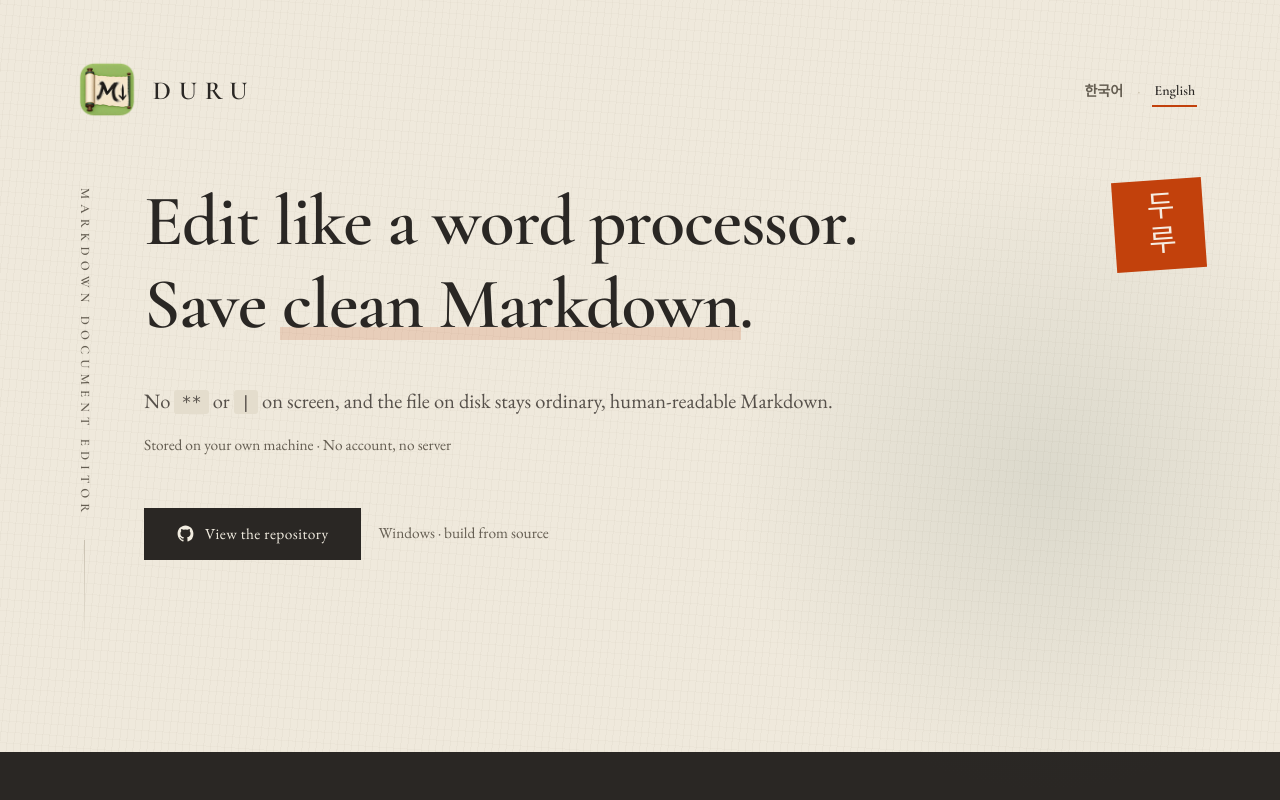
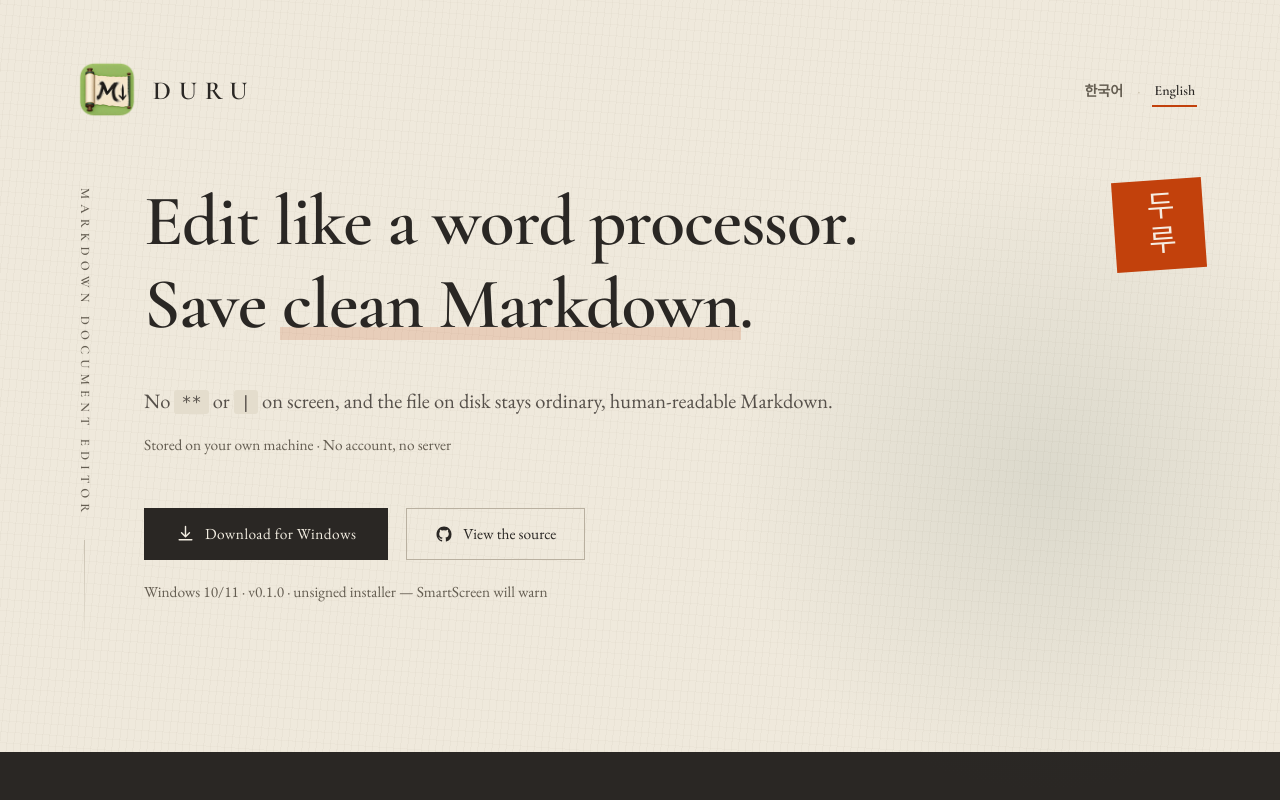
Before and after one commit to knox9014/duru, a website built with Vite: page docs/index.html in a window 1280 px wide. Shown: the top 800 px of the page. Built offline with nearby package versions, Linux system fonts and the light colour scheme; a web font is replaced by a local one.

Commit message:
내려받기 링크 연결 (v0.1.0 릴리스)
사이트 표제 버튼을 릴리스 내려받기로 바꾸고 소스 보기를 옆에 뒀다.
README 두 벌도 '배포 전' 문구를 내려받기 안내로 교체. 서명 안 된
설치 파일이라 SmartScreen 경고가 뜬다는 것도 함께 적었다.

```diff
--- a/docs/index.html
+++ b/docs/index.html
@@ -101,6 +101,8 @@
   .cta-row { display: flex; align-items: center; gap: 18px; flex-wrap: wrap; }
   .btn { display: inline-flex; align-items: center; gap: 10px; background: var(--ink); color: #f2ede1; padding: 16px 32px; font-size: clamp(15px, 1.2vw, 18px); letter-spacing: .03em; min-height: 52px; }
   .btn:hover { background: #16130f; color: #fff; }
+  .btn-line { display: inline-flex; align-items: center; gap: 10px; border: 1px solid #b9b0a0; color: var(--ink); padding: 15px 28px; font-size: clamp(15px, 1.2vw, 18px); min-height: 52px; }
+  .btn-line:hover { border-color: var(--ink); color: var(--ink); background: rgba(42,39,36,.04); }
   .seal { width: clamp(54px, 7vw, 96px); aspect-ratio: 1; background: var(--accent); transform: rotate(-4deg); display: flex; align-items: center; justify-content: center; flex-shrink: 0; }
   .seal span { writing-mode: vertical-rl; font-family: 'Song Myung', 'Batang', serif; font-synthesis-weight: none; font-size: clamp(17px, 2.4vw, 30px); font-weight: 800; color: #f6ece1; letter-spacing: .15em; }
 
@@ -213,13 +215,17 @@
       </p>
 
       <div class="cta-row">
-        <a class="btn" href="https://github.com/knox9014/duru">
-          <svg width="19" height="19" viewBox="0 0 24 24" fill="currentColor" aria-hidden="true"><path d="M12 2C6.48 2 2 6.58 2 12.25c0 4.53 2.87 8.37 6.84 9.73.5.1.68-.22.68-.49l-.01-1.72c-2.78.62-3.37-1.37-3.37-1.37-.46-1.19-1.11-1.5-1.11-1.5-.91-.64.07-.63.07-.63 1 .07 1.53 1.06 1.53 1.06.89 1.57 2.34 1.12 2.91.86.09-.66.35-1.12.63-1.38-2.22-.26-4.56-1.14-4.56-5.06 0-1.12.39-2.03 1.03-2.75-.1-.26-.45-1.3.1-2.71 0 0 .84-.28 2.75 1.05a9.3 9.3 0 0 1 5 0c1.91-1.33 2.75-1.05 2.75-1.05.55 1.41.2 2.45.1 2.71.64.72 1.03 1.63 1.03 2.75 0 3.93-2.34 4.8-4.57 5.05.36.32.68.94.68 1.9l-.01 2.82c0 .27.18.6.69.49A10.06 10.06 0 0 0 22 12.25C22 6.58 17.52 2 12 2z"/></svg>
-          <span data-lang="ko">저장소 보기</span><span data-lang="en">View the repository</span>
+        <a class="btn" href="https://github.com/knox9014/duru/releases/latest">
+          <svg width="19" height="19" viewBox="0 0 24 24" fill="none" stroke="currentColor" stroke-width="1.8" stroke-linecap="round" stroke-linejoin="round" aria-hidden="true"><path d="M12 3v12M7 11l5 5 5-5M4 20h16"></path></svg>
+          <span data-lang="ko">Windows용 내려받기</span><span data-lang="en">Download for Windows</span>
         </a>
-        <span class="note sub" style="margin: 0;">
-          <span data-lang="ko">Windows · 소스에서 직접 빌드</span>
-          <span data-lang="en">Windows · build from source</span>
+        <a class="btn-line" href="https://github.com/knox9014/duru">
+          <svg width="18" height="18" viewBox="0 0 24 24" fill="currentColor" aria-hidden="true"><path d="M12 2C6.48 2 2 6.58 2 12.25c0 4.53 2.87 8.37 6.84 9.73.5.1.68-.22.68-.49l-.01-1.72c-2.78.62-3.37-1.37-3.37-1.37-.46-1.19-1.11-1.5-1.11-1.5-.91-.64.07-.63.07-.63 1 .07 1.53 1.06 1.53 1.06.89 1.57 2.34 1.12 2.91.86.09-.66.35-1.12.63-1.38-2.22-.26-4.56-1.14-4.56-5.06 0-1.12.39-2.03 1.03-2.75-.1-.26-.45-1.3.1-2.71 0 0 .84-.28 2.75 1.05a9.3 9.3 0 0 1 5 0c1.91-1.33 2.75-1.05 2.75-1.05.55 1.41.2 2.45.1 2.71.64.72 1.03 1.63 1.03 2.75 0 3.93-2.34 4.8-4.57 5.05.36.32.68.94.68 1.9l-.01 2.82c0 .27.18.6.69.49A10.06 10.06 0 0 0 22 12.25C22 6.58 17.52 2 12 2z"/></svg>
+          <span data-lang="ko">소스 보기</span><span data-lang="en">View the source</span>
+        </a>
+        <span class="note sub" style="margin: 0; width: 100%;">
+          <span data-lang="ko">Windows 10/11 · v0.1.0 · 서명 안 된 설치 파일이라 SmartScreen 경고가 뜹니다</span>
+          <span data-lang="en">Windows 10/11 · v0.1.0 · unsigned installer — SmartScreen will warn</span>
         </span>
       </div>
     </div>
```
Also changed, not shown: README.en.md (+5 -1 lines), README.md.
